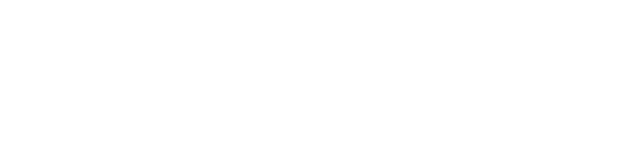
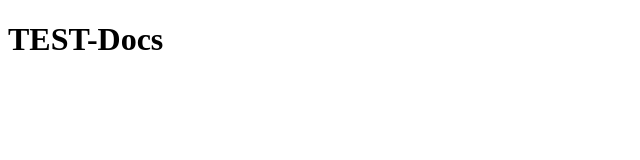
Before and after one commit to werksarztzentrum/testdocs, a plain HTML site: page index.html in a window 1280 px wide. Shown: the whole page, without its empty margins (0-640 px from the left). Drawn offline with Linux system fonts and the light colour scheme.

Commit message:
Update index.html

```diff
--- a/index.html
+++ b/index.html
@@ -7,6 +7,6 @@
     <title>Test-Docs</title>
 </head>
 <body>
-
+    <h1>TEST-Docs</h1>
 </body>
 </html>
```
